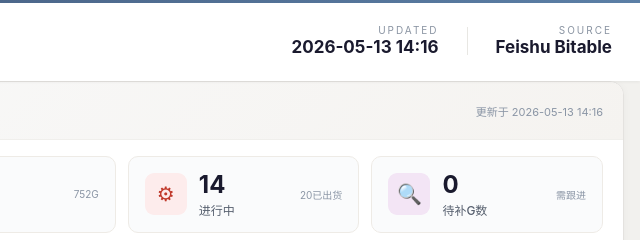
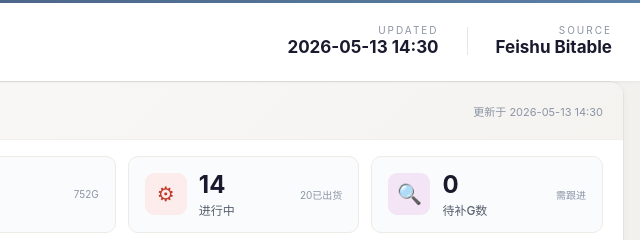
Before and after one commit to wayne8877/hs-inventory-dashboard, a website: page index.html in a window 1280 px wide. Shown: the top 240 px of the page, 640-1280 px from the left. Drawn offline with Linux system fonts and the light colour scheme.

Commit message:
刷新 05-13 14:30

```diff
--- a/index.html
+++ b/index.html
@@ -189,7 +189,7 @@ body{
     <div><div class="brand-name">合盛辅料</div><div class="brand-en">HeSheng Button</div></div>
   </div>
   <div class="hdr-info">
-    <div class="hdr-info-item"><div class="hdr-info-label">Updated</div><div class="hdr-info-value">2026-05-13 14:16</div></div>
+    <div class="hdr-info-item"><div class="hdr-info-label">Updated</div><div class="hdr-info-value">2026-05-13 14:30</div></div>
     <div class="hdr-divider"></div>
     <div class="hdr-info-item"><div class="hdr-info-label">Source</div><div class="hdr-info-value">Feishu Bitable</div></div>
   </div>
@@ -200,7 +200,7 @@ body{
 <div class="o-section">
   <div class="o-header">
     <div class="o-title">📋 订单追踪</div>
-    <div class="o-updated">更新于 2026-05-13 14:16</div>
+    <div class="o-updated">更新于 2026-05-13 14:30</div>
   </div>
   <div class="o-kpi-row"><div class="okpi"><div class="okpi-icon" style="background:#EBF4FF;color:#2980B9">📋</div><div class="okpi-body"><div class="okpi-num">34</div><div class="okpi-label">全部订单</div></div><div class="okpi-sub">本月4单</div></div>
 <div class="okpi"><div class="okpi-icon" style="background:#E8F8F0;color:#27AE60">⚖</div><div class="okpi-body"><div class="okpi-num">752G</div><div class="okpi-label">订单总量 </div></div><div class="okpi-sub">本月0G</div></div>
```
